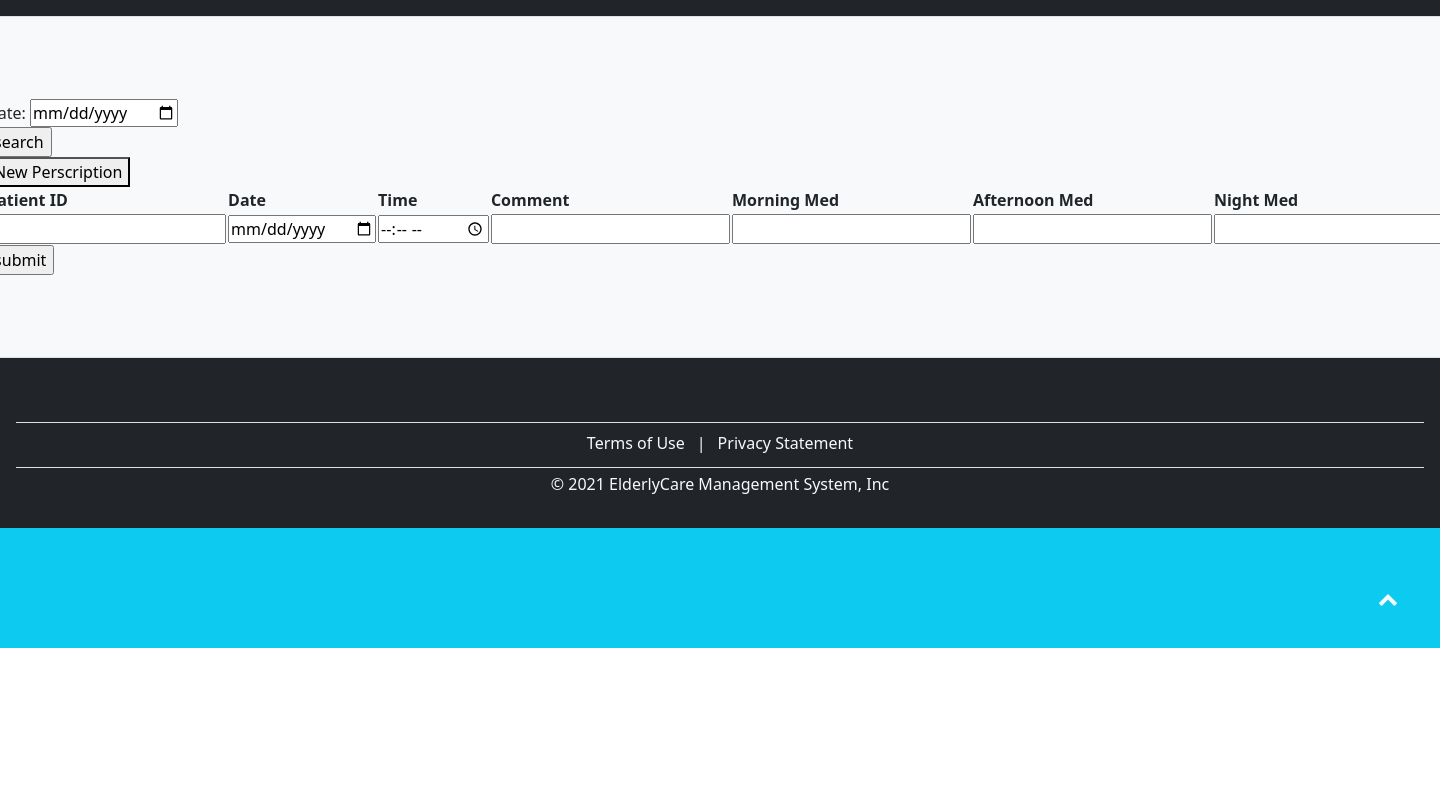
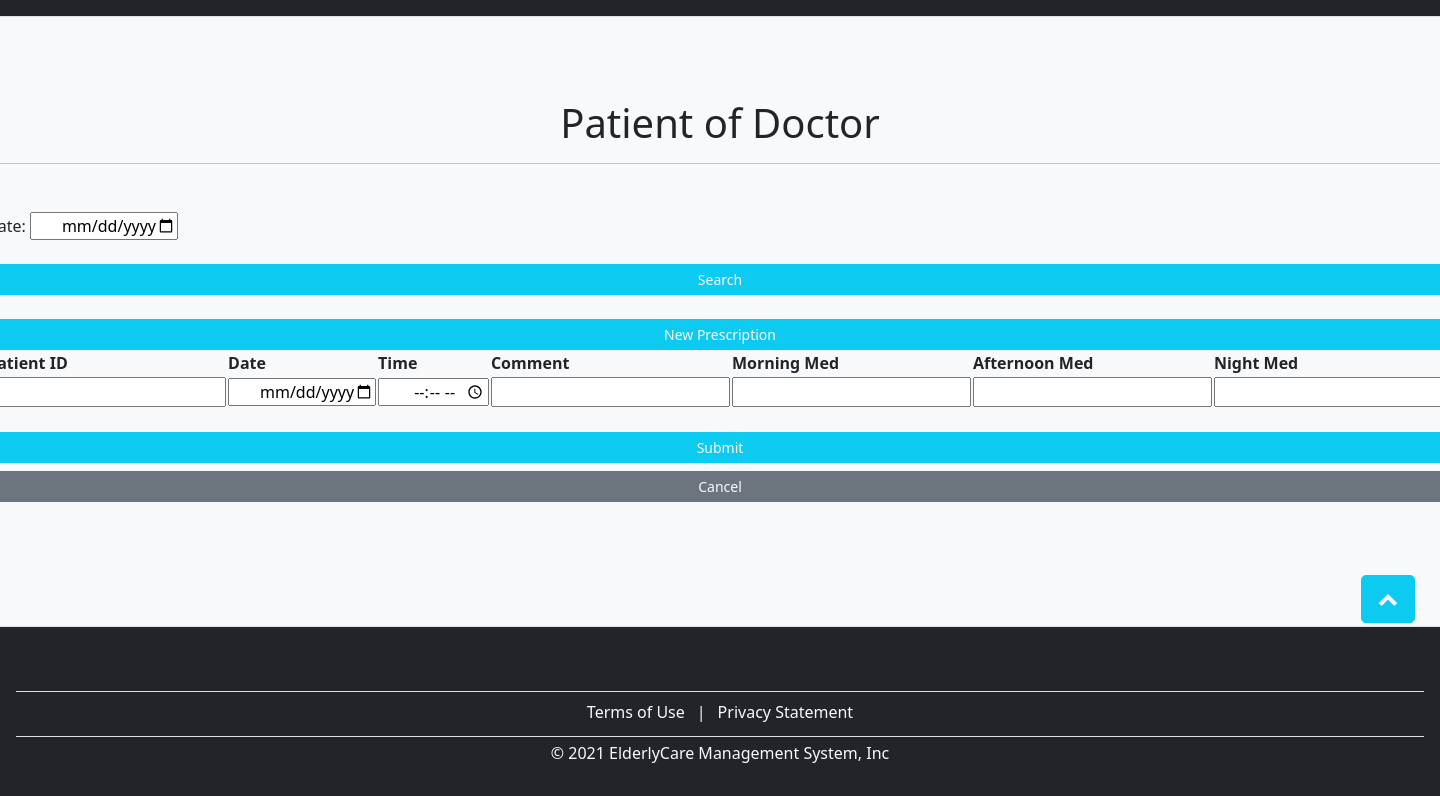
Before and after one commit to Anthonyk3801/Elderly-Care-Management-System, a PHP site: page /patientDoctor.php in a window 1440 px wide; the page is wider, and only the part inside the window is pictured. Shown: the part 152-948 px from the top of that part. Before the commit the page ends 800 px from the top of that part, so only its background shows below. Run offline with PHP 8.4, Linux system fonts and the light colour scheme; some libraries are stand-ins or nearby versions.

Commit message:
Add div/classes, add buttons....

```diff
--- a/patientDoctor.php
+++ b/patientDoctor.php
@@ -22,11 +22,17 @@ if(isset($_SESSION['level'])){
 ?>
 <!-- <link rel="stylesheet" href="CSS/patientDoctorStyle.css"> -->
 
+<h1 class="text-center">Patient of Doctor</h1>
+<hr>
+
+<div class="mt-5 mb-5 text-dark">
 <form action="patientDoctor.php" method="POST">
-  Date: <input type="date" name="search"><br>
-  <input type="submit" value="search" id="search">
+  <label for="search">Date: </label>
+  <input class="text-end" type="date" name="search"><br>
+  <button class="w-100 btn btn-sm btn-info text-light mt-4" type="submit" value="search" id="search">Search</button>
 </form>
-<button onclick="test()" id="newPerscription">New Perscription</button>
+
+<button class="w-100 btn btn-sm btn-info text-light mt-4" onclick="test()" id="newPerscription">New Prescription</button>
 <form action="patientDoctor.php" method="POST">
 <div id="hide">
 <table>
@@ -41,18 +47,19 @@ if(isset($_SESSION['level'])){
   </tr>
   <tr>
     <td><input type="number" name="patientID" id="patientID"></td>
-    <td><input type="date" name="date" id="date"></td>
-    <td><input type="time" name="time" id="time"></td>
+    <td><input class="text-end" type="date" name="date" id="date"></td>
+    <td><input class="text-end" type="time" name="time" id="time"></td>
     <td><input type="text" name="comment" id="comment"></td>
     <td><input type="text" name="morningMed" id="morningMed"></td>
     <td><input type="text" name="lunchMed" id="lunchMed"></td>
     <td><input type="text" name="nightMed" id="nightMed"></td>
   </tr>
 </table>
-<input type="submit" value="submit" id="submit">
+<button class="w-100 btn btn-sm btn-info text-light mt-4 mb-1" type="submit" name="create" id="create" value="CREATE">Submit</button>
+<button class="w-100 btn btn-sm btn-secondary text-light mt-1 mb-1" type="reset">Cancel</button>
 </form>
 </div>
-
+</div>
 <script>
 function test() {
   let x = document.getElementById("hide");
```
